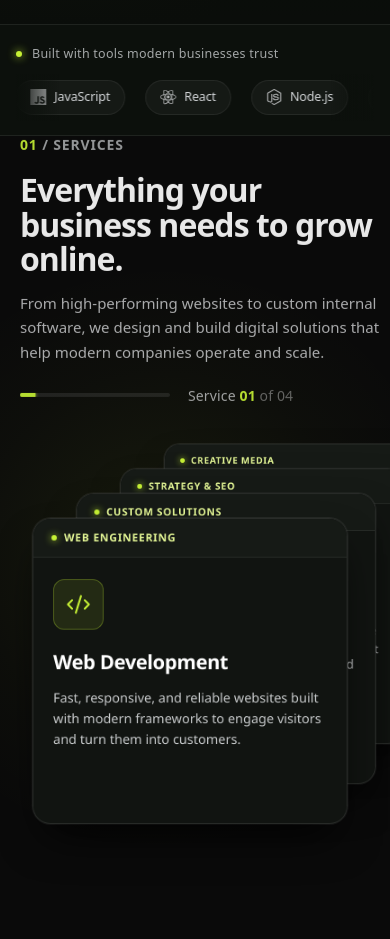
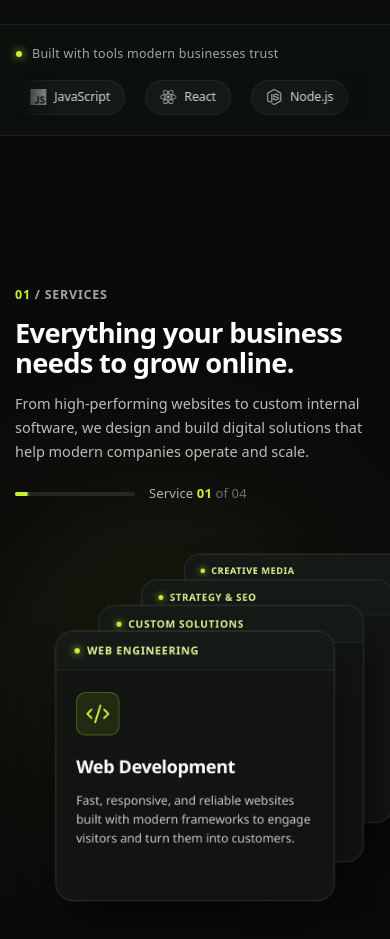
Before and after one commit to noxsa-git/Noxsa-web, a React (Vite) app: page / in a window 390 px wide. Shown: the part 820-1759 px from the top of the page. Built offline with nearby package versions, Linux system fonts and the light colour scheme.

Commit message:
Service section responsived

```diff
--- a/src/MainLayout/HomeSections/Services/Services.css
+++ b/src/MainLayout/HomeSections/Services/Services.css
@@ -2,8 +2,10 @@
 .S3-services-pin-container {
   position: relative;
   width: 100%;
-  height: 350vh;
+  height: calc(350vh + 150px);
+  padding: 100px 0 0;
   background-color: #0a0a0a;
+  box-sizing: border-box;
 }
 
 /* Sticky viewport */
@@ -20,7 +22,6 @@
   box-sizing: border-box;
 }
 
-/* Subtle, organic background light behind cards */
 .S3-services-sticky::after {
   content: "";
   position: absolute;
@@ -39,7 +40,6 @@
   z-index: 1;
 }
 
-/* Strictly constrained inner layout: max-width 1536px, 10px left/right padding */
 .S3-services-inner {
   position: relative;
   z-index: 2;
@@ -50,7 +50,7 @@
   width: 100%;
   max-width: 1536px;
   margin: 0 auto;
-  padding: 0 10px;
+  padding: 0 40px;
   box-sizing: border-box;
 }
 
@@ -58,7 +58,6 @@
 .S3-services-left {
   position: relative;
   z-index: 10;
-  padding-left: 10px;
 }
 
 .S3-heading-wrap {
@@ -80,29 +79,28 @@
 }
 
 .S3-heading {
-  margin: 18px 0 0;
-  font-size: clamp(42px, 4.6vw, 70px);
-  font-weight: 800;
-  line-height: 1.08;
-  letter-spacing: -0.03em;
+  margin: 16px 0 0;
+  font-size: clamp(36px, 4.2vw, 52px);
+  font-weight: 700;
+  line-height: 1.1;
+  letter-spacing: -0.025em;
   color: #ffffff;
   -webkit-font-smoothing: antialiased;
 }
 
 .S3-heading-sub {
-  margin: 22px 0 0;
+  margin: 20px 0 0;
   font-size: clamp(16px, 1.2vw, 18px);
   line-height: 1.65;
   color: var(--muted, rgba(245, 247, 250, 0.75));
   max-width: 520px;
 }
 
-/* Clean progress tracker */
 .S3-progress-row {
   display: flex;
   align-items: center;
   gap: 18px;
-  margin-top: 40px;
+  margin-top: 36px;
 }
 
 .S3-progress-bar-track {
@@ -136,12 +134,11 @@
   color: rgba(255, 255, 255, 0.4);
 }
 
-/* Scroll prompt */
 .S3-scroll-hint {
   display: inline-flex;
   align-items: center;
   gap: 10px;
-  margin-top: 24px;
+  margin-top: 20px;
   font-size: 13px;
   font-weight: 500;
   color: rgba(245, 247, 250, 0.45);
@@ -152,7 +149,6 @@
   color: var(--accent, #c6f135);
 }
 
-/* Renamed from "bounce": a generic name can clash with other CSS files */
 @keyframes S3-bounce {
   0%,
   100% {
@@ -170,10 +166,8 @@
   align-items: center;
   justify-content: center;
   height: 620px;
-  padding-right: 10px;
 }
 
-/* It is a <ul> now, so the default list styles are reset */
 .S3-card-swap-viewport {
   position: relative;
   width: 700px;
@@ -181,8 +175,6 @@
   margin: 0;
   padding: 0;
   list-style: none;
-  /* perspective / preserve-3d removed: the cards only move in 2D (x, y, scale),
-     so they did nothing except make the browser build a heavier 3D layer tree */
 }
 
 /* ===== Border glow physics ===== */
@@ -202,14 +194,10 @@
   isolation: isolate;
   list-style: none;
 
-  /* Crisp text rendering */
   -webkit-font-smoothing: antialiased;
   -moz-osx-font-smoothing: grayscale;
   text-rendering: geometricPrecision;
 
-  /* Framer Motion animates this element's transform every frame.
-     NOTE: the old "transform: skewY(-4deg)" here never applied, because
-     Framer Motion writes an inline transform that overrides it. Removed. */
   will-change: transform, opacity;
 
   box-shadow:
@@ -218,7 +206,6 @@
   transition: box-shadow 0.25s ease;
 }
 
-/* Hover effects only on devices that really have hover (not touch screens) */
 @media (hover: hover) {
   .S3-glow-card:hover {
     box-shadow:
@@ -227,7 +214,6 @@
   }
 }
 
-/* Border glow outer light */
 .S3-glow-card > .S3-edge-light {
   position: absolute;
   inset: calc(var(--glow-padding) * -1);
@@ -271,14 +257,13 @@
   transition: opacity 0.5s ease-in-out;
 }
 
-/* ===== Solid clean card inner ===== */
+/* ===== Solid card inner ===== */
 .S3-card-inner {
   position: relative;
   width: 100%;
   height: 100%;
   box-sizing: border-box;
   border-radius: 20px;
-  /* Solid, opaque dark card background */
   background: #111411;
   border: 1px solid rgba(255, 255, 255, 0.1);
   display: flex;
@@ -286,7 +271,6 @@
   overflow: hidden;
 }
 
-/* Professional top tab bar */
 .S3-card-tab-bar {
   display: inline-flex;
   align-items: center;
@@ -312,7 +296,6 @@
   color: #e4f796;
 }
 
-/* Card main area */
 .S3-card-main {
   position: relative;
   flex: 1;
@@ -323,7 +306,6 @@
   gap: 28px;
 }
 
-/* Card icon */
 .S3-card-icon-wrap {
   width: 56px;
   height: 56px;
@@ -339,7 +321,6 @@
   color: var(--accent, #c6f135);
 }
 
-/* Typography */
 .S3-card-body {
   display: flex;
   flex-direction: column;
@@ -363,12 +344,22 @@
   text-rendering: geometricPrecision;
 }
 
-/* ===== Responsive Layouts ===== */
+/* ===== 1536px ===== */
+@media (max-width: 1536px) {
+  .S3-services-inner {
+    padding: 0 40px;
+  }
+}
 
-/* Laptops */
-@media screen and (max-width: 1280px) {
+/* ===== 1250px ===== */
+@media (max-width: 1250px) {
   .S3-services-inner {
+    padding: 0 40px;
     gap: 36px;
+  }
+
+  .S3-heading {
+    font-size: clamp(34px, 3.8vw, 46px);
   }
 
   .S3-card-swap-viewport {
@@ -377,19 +368,35 @@
   }
 }
 
-/* Tablets */
-@media screen and (max-width: 1024px) {
+/* ===== 1024px ===== */
+@media (max-width: 1024px) {
   .S3-services-inner {
+    padding: 0 30px;
     grid-template-columns: 1fr;
     gap: 32px;
   }
 
   .S3-heading-wrap {
     max-width: 100%;
+    will-change: auto;
+  }
+
+  .S3-heading {
+    font-size: clamp(30px, 4vw, 40px);
+  }
+
+  .S3-heading-sub {
+    font-size: 16px;
+    max-width: 620px;
+  }
+
+  .S3-progress-row {
+    margin-top: 28px;
   }
 
   .S3-services-right {
     height: 460px;
+    padding-top: 80px;
   }
 
   .S3-card-swap-viewport {
@@ -399,24 +406,77 @@
   }
 }
 
-/* Mobile devices */
-@media screen and (max-width: 640px) {
+/* ===== 768px ===== */
+@media (max-width: 768px) {
+  .S3-services-inner {
+    padding: 0 20px;
+    gap: 26px;
+  }
+
+  .S3-heading {
+    font-size: clamp(28px, 5.2vw, 34px);
+  }
+
+  .S3-heading-sub {
+    font-size: 15.5px;
+    margin-top: 18px;
+  }
+
+  .S3-progress-row {
+    margin-top: 24px;
+    gap: 14px;
+  }
+
+  .S3-progress-bar-track {
+    width: 120px;
+  }
+
+  .S3-services-right {
+    height: 420px;
+    margin-top: 50px;
+  }
+
+  .S3-card-swap-viewport {
+    width: min(88vw, 420px);
+    height: 360px;
+  }
+
+  .S3-card-main {
+    padding: 30px 28px 32px;
+    gap: 22px;
+  }
+
+  .S3-card-title {
+    font-size: 24px;
+  }
+
+  .S3-card-desc {
+    font-size: 15.5px;
+  }
+}
+
+/* ===== 640px ===== */
+@media (max-width: 640px) {
   .S3-services-pin-container {
-    height: 320vh;
+    height: calc(320vh + 150px);
   }
 
   .S3-services-sticky {
-    padding-top: 32px;
+    padding-top: 60px;
     align-items: flex-start;
   }
 
+  .S3-services-inner {
+    padding: 0 15px;
+  }
+
   .S3-heading {
-    font-size: 32px;
+    font-size: clamp(26px, 6vw, 32px);
   }
 
   .S3-heading-sub {
     font-size: 15px;
-    margin-top: 14px;
+    margin-top: 16px;
   }
 
   .S3-progress-row {
@@ -429,7 +489,7 @@
 
   .S3-services-right {
     height: 380px;
-    margin-top: 10px;
+    margin-top: 40px;
   }
 
   .S3-card-swap-viewport {
@@ -456,16 +516,72 @@
   }
 }
 
-/* Reduced motion mode: no pinning, no stack, just a normal list of cards */
+/* ===== 480px ===== */
+@media (max-width: 480px) {
+  .S3-services-sticky {
+    padding-top: 50px;
+  }
+
+  .S3-services-inner {
+    padding: 0 15px;
+    gap: 22px;
+  }
+
+  .S3-heading-eyebrow {
+    font-size: 12.5px;
+  }
+
+  .S3-heading {
+    font-size: clamp(24px, 7vw, 28px);
+    margin-top: 14px;
+  }
+
+  .S3-heading-sub {
+    font-size: 14.5px;
+    margin-top: 14px;
+  }
+
+  .S3-progress-counter {
+    font-size: 13px;
+  }
+
+  .S3-services-right {
+    height: 340px;
+    margin-top: 30px;
+  }
+
+  .S3-card-swap-viewport {
+    width: min(92vw, 310px);
+    height: 300px;
+  }
+
+  .S3-card-icon-wrap {
+    width: 48px;
+    height: 48px;
+    border-radius: 10px;
+  }
+
+  .S3-card-title {
+    font-size: 20px;
+  }
+
+  .S3-card-desc {
+    font-size: 13.5px;
+    line-height: 1.55;
+  }
+}
+
+/* ===== Reduced motion ===== */
 @media (prefers-reduced-motion: reduce) {
   .S3-services-pin-container {
     height: auto;
+    padding: 100px 0 50px;
   }
 
   .S3-services-sticky {
-    position: relative; /* keeps the background glow positioned correctly */
+    position: relative;
     height: auto;
-    padding: 60px 10px;
+    padding: 0;
   }
 
   .S3-services-inner {
--- a/src/MainLayout/HomeSections/Services/Services.jsx
+++ b/src/MainLayout/HomeSections/Services/Services.jsx
@@ -16,7 +16,6 @@ import {
 } from "lucide-react";
 import "./Services.css";
 
-// 4 core services
 const services = [
   {
     tag: "Web Engineering",
@@ -48,7 +47,7 @@ const services = [
   },
 ];
 
-// Stacked echelon offsets: each card sits one step behind the previous
+// Slot positions: each card sits one step behind the previous.
 const SLOT_CONFIG = [
   { x: 0, y: 0, scale: 1 },
   { x: 40, y: -36, scale: 0.95 },
@@ -56,14 +55,12 @@ const SLOT_CONFIG = [
   { x: 120, y: -108, scale: 0.85 },
 ];
 
-// ===== Scroll timeline (built once, outside React) =====
-// Scroll progress 0 -> 1 is split into stages. At each stage every card moves
-// one slot forward, and the front card drops out and fades.
-// Precomputing keyframes here avoids running if/else logic on every frame.
+// ===== Scroll timeline =====
+// Keyframes are precomputed so no branching runs per animation frame.
 
 const STAGE_POINTS = [0.2, 0.45, 0.7, 0.95];
-const EXIT_Y = 650; // how far a dismissed card drops
-const EXIT_FADE = 0.22; // how long the fade-out takes (in scroll progress)
+const EXIT_Y = 650;
+const EXIT_FADE = 0.22;
 const LAST_INDEX = services.length - 1;
 
 function buildTrack(index, pick, exitValue) {
@@ -74,11 +71,10 @@ function buildTrack(index, pick, exitValue) {
   for (let stage = 0; stage < STAGE_POINTS.length - 1; stage += 1) {
     const end = STAGE_POINTS[stage + 1];
     if (slot > 0) {
-      slot -= 1; // moves one slot forward
+      slot -= 1;
       input.push(end);
       output.push(pick(slot));
     } else {
-      // card is in the front slot -> it drops out during this stage
       input.push(end);
       output.push(exitValue);
       break;
@@ -86,7 +82,7 @@ function buildTrack(index, pick, exitValue) {
   }
 
   input.push(1);
-  output.push(output[output.length - 1]); // hold the last value
+  output.push(output[output.length - 1]);
   return { input, output };
 }
 
@@ -98,7 +94,7 @@ const CARD_TRACKS = services.map((_, index) => {
     x: buildTrack(index, (s) => SLOT_CONFIG[s].x, 0),
     y: buildTrack(index, (s) => SLOT_CONFIG[s].y, EXIT_Y),
     scale: buildTrack(index, (s) => SLOT_CONFIG[s].scale, 1),
-    // The last card never fades out
+    // The last card stays visible.
     opacity:
       index === LAST_INDEX
         ? { input: [0, 1], output: [1, 1] }
@@ -108,7 +104,7 @@ const CARD_TRACKS = services.map((_, index) => {
 });
 
 // ===== Card =====
-// memo(): cards don't re-render when the "Service 01 of 04" counter changes
+// memo() so cards skip re-rendering when "Service 0X of 04" ticks.
 const CleanCard = memo(function CleanCard({
   service,
   index,
@@ -119,7 +115,6 @@ const CleanCard = memo(function CleanCard({
   const track = CARD_TRACKS[index];
   const isLast = index === LAST_INDEX;
 
-  // Border glow pointer physics
   const cardRef = useRef(null);
   const frameRef = useRef(0);
   const pointRef = useRef({ x: 0, y: 0 });
@@ -147,10 +142,10 @@ const CleanCard = memo(function CleanCard({
     card.style.setProperty("--cursor-angle", `${angle.toFixed(2)}deg`);
   }, []);
 
-  // At most one style update per frame (pointermove can fire much more often)
+  // Cap style writes to one per frame — pointermove can fire much faster.
   const handlePointerMove = useCallback(
     (e) => {
-      // no glow on touch, saves work while scrolling
+      // Skip touch: the glow is meaningless while a finger is scrolling.
       if (e.pointerType === "touch") return;
       pointRef.current.x = e.clientX;
       pointRef.current.y = e.clientY;
@@ -188,7 +183,7 @@ const CleanCard = memo(function CleanCard({
     track.opacity.input,
     track.opacity.output,
   );
-  // A dismissed (invisible) card must not catch the mouse
+  // A faded-out card must not intercept the pointer.
   const cardPointerEvents = useTransform(smoothProgress, (p) =>
     !isLast && p > track.exitEnd ? "none" : "auto",
   );
@@ -211,18 +206,15 @@ const CleanCard = memo(function CleanCard({
               zIndex: 10 - index,
             }
       }>
-      {/* Border glow light */}
       <span className="S3-edge-light" aria-hidden="true" />
 
-      {/* Each service is self-contained, so <article> fits */}
+      {/* Each service is self-contained, so <article> fits. */}
       <article className="S3-card-inner">
-        {/* Top tab bar */}
         <div className="S3-card-tab-bar">
           <span className="S3-tab-dot" aria-hidden="true" />
           <span className="S3-tab-category">{service.tag}</span>
         </div>
 
-        {/* Card content */}
         <div className="S3-card-main">
           <div className="S3-card-icon-wrap">
             <Icon
@@ -248,6 +240,18 @@ export default function Services() {
   const containerRef = useRef(null);
   const reduceMotion = useReducedMotion();
   const [activeStep, setActiveStep] = useState(1);
+  // Below 1024px the heading sits directly under the previous section, so the
+  // scroll-linked entrance reads as broken there. Freeze the text; cards keep
+  // their motion.
+  const [isCompact, setIsCompact] = useState(false);
+
+  useEffect(() => {
+    const mq = window.matchMedia("(max-width: 1024px)");
+    const update = () => setIsCompact(mq.matches);
+    update();
+    mq.addEventListener("change", update);
+    return () => mq.removeEventListener("change", update);
+  }, []);
 
   const { scrollYProgress } = useScroll({
     target: containerRef,
@@ -260,7 +264,7 @@ export default function Services() {
     restDelta: 0.001,
   });
 
-  // React skips the re-render when the step did not change
+  // Skip the re-render when the step number didn't change.
   useMotionValueEvent(smoothProgress, "change", (latest) => {
     if (latest < 0.28) setActiveStep(1);
     else if (latest < 0.54) setActiveStep(2);
@@ -268,10 +272,11 @@ export default function Services() {
     else setActiveStep(4);
   });
 
-  // Title enters from top and settles into center
   const titleY = useTransform(smoothProgress, [0, 0.2], [-70, 0]);
   const titleOpacity = useTransform(smoothProgress, [0, 0.12], [0.4, 1]);
   const hintOpacity = useTransform(smoothProgress, [0, 0.08], [1, 0]);
+
+  const textIsStatic = reduceMotion || isCompact;
 
   return (
     <section
@@ -281,12 +286,11 @@ export default function Services() {
       className="S3-services-pin-container">
       <div className="S3-services-sticky">
         <div className="S3-services-inner">
-          {/* Left column: heading & progress */}
           <div className="S3-services-left">
             <motion.div
               style={{
-                y: reduceMotion ? 0 : titleY,
-                opacity: reduceMotion ? 1 : titleOpacity,
+                y: textIsStatic ? 0 : titleY,
+                opacity: textIsStatic ? 1 : titleOpacity,
               }}
               className="S3-heading-wrap">
               <p className="S3-heading-eyebrow">
@@ -303,7 +307,6 @@ export default function Services() {
                 operate and scale.
               </p>
 
-              {/* Progress indicator (visual only: all 4 services are in the page text) */}
               <div className="S3-progress-row" aria-hidden="true">
                 <div className="S3-progress-bar-track">
                   <motion.div
@@ -321,9 +324,8 @@ export default function Services() {
                 </div>
               </div>
 
-              {/* Scroll prompt */}
               <motion.div
-                style={{ opacity: hintOpacity }}
+                style={{ opacity: textIsStatic ? 1 : hintOpacity }}
                 className="S3-scroll-hint"
                 aria-hidden="true">
                 <ArrowDownIcon size={15} className="S3-hint-arrow" />
@@ -332,7 +334,7 @@ export default function Services() {
             </motion.div>
           </div>
 
-          {/* Right column: stacked cards. A real list: screen readers say "list, 4 items" */}
+          {/* A real list so screen readers announce "list, 4 items". */}
           <div className="S3-services-right">
             <ul className="S3-card-swap-viewport" role="list">
               {services.map((service, index) => (
```
Also changed, not shown: src/MainLayout/HomeSections/Process/Process.css (+161 -48 lines), src/MainLayout/HomeSections/Process/Process.jsx (+12 -10 lines).
